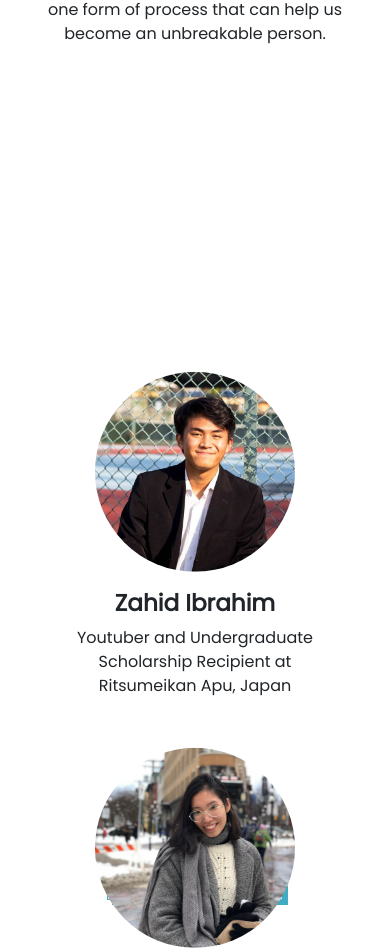
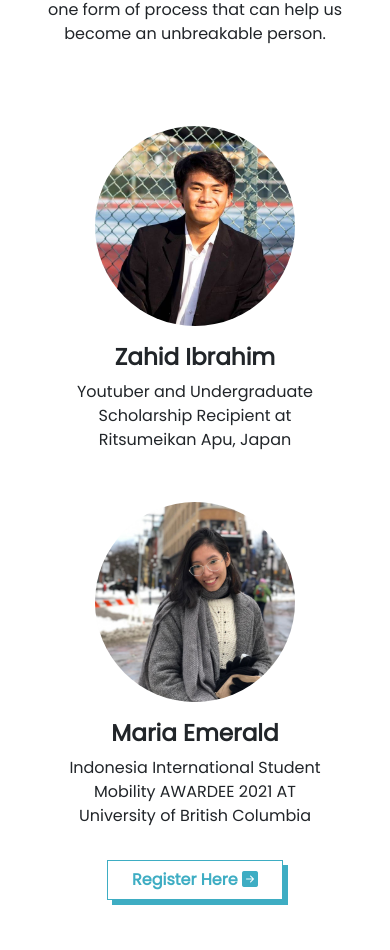
Before and after one commit to anggiwahyuu/taces_website, a plain HTML site: page index.html in a window 390 px wide. Shown: the part 3117-4067 px from the top of the page. Drawn offline with nearby package versions, Linux system fonts and the light colour scheme.

Commit message:
fixing bug in responsive webinar

```diff
--- a/assets/css/responsive.css
+++ b/assets/css/responsive.css
@@ -18,6 +18,7 @@
         order: 2;
         padding-top: 0;
         margin-top: 15%;
+        transform: translate(0, 0);
     }
 
     .timeline-responsive {
```
